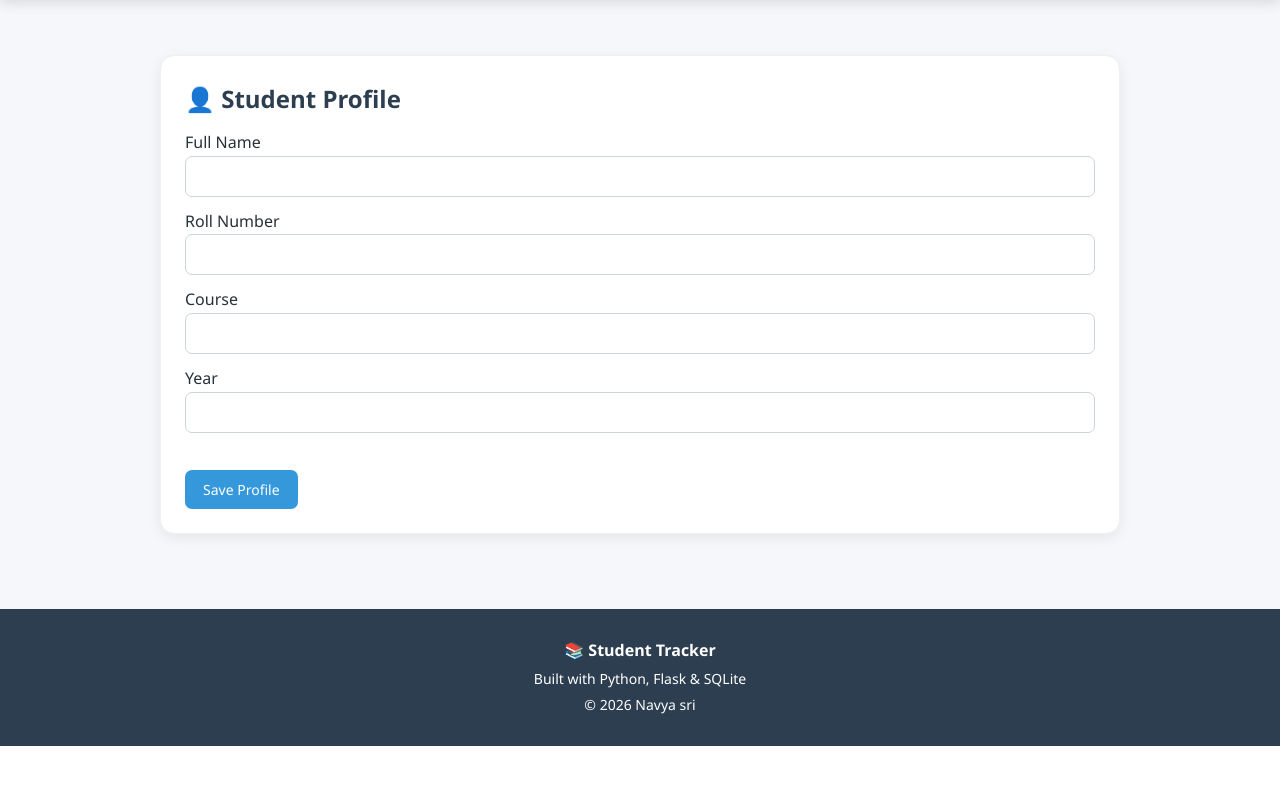
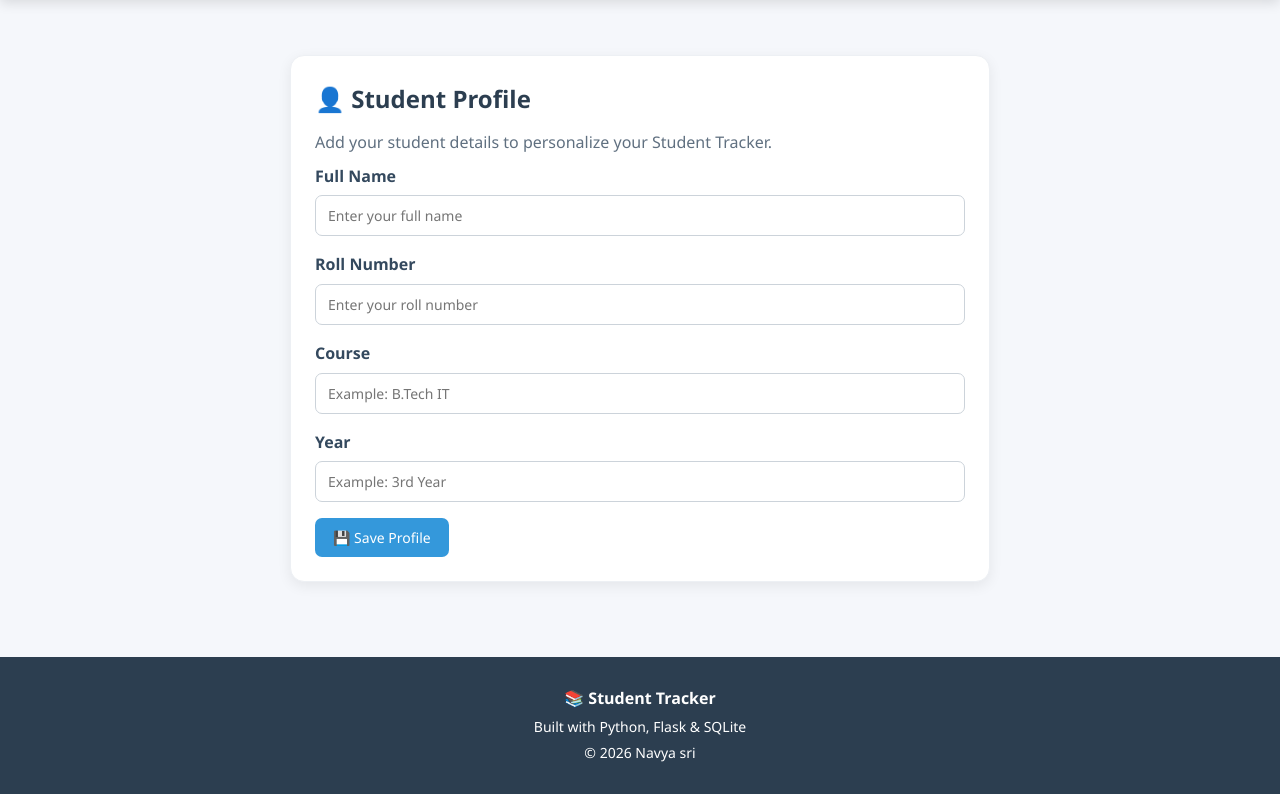
Before and after one commit to 24nn1a1270-source/student-study-health-tracker, a Flask app: page /profile in a window 1280 px wide. Shown: the part 78-872 px from the top of the page. Before the commit the page ends 824 px from the top, so only its background shows below. Run offline with Flask 3, Linux system fonts and the light colour scheme.

Commit message:
Improve student profile page

```diff
--- a/static/style.css
+++ b/static/style.css
@@ -267,3 +267,65 @@ a:hover {
     font-size: 16px;
     font-weight: 600;
 }
+
+/* Profile page */
+.profile-card {
+    max-width: 700px;
+    margin-left: auto;
+    margin-right: auto;
+}
+
+.page-description {
+    color: #607080;
+    margin-bottom: 20px;
+}
+
+.profile-card label {
+    display: block;
+    margin-bottom: 6px;
+    font-weight: 600;
+    color: #34495e;
+}
+
+.profile-card input {
+    margin-bottom: 16px;
+}
+
+.saved-profile {
+    max-width: 700px;
+    margin-left: auto;
+    margin-right: auto;
+}
+
+.profile-details {
+    display: grid;
+    grid-template-columns: repeat(2, 1fr);
+    gap: 15px;
+    margin-top: 15px;
+}
+
+.profile-detail {
+    background: #f8fafc;
+    border: 1px solid #e6ebf0;
+    border-radius: 10px;
+    padding: 15px;
+}
+
+.profile-detail span {
+    display: block;
+    font-size: 13px;
+    color: #607080;
+    margin-bottom: 5px;
+}
+
+.profile-detail strong {
+    display: block;
+    color: #2c3e50;
+}
+
+/* Mobile profile layout */
+@media (max-width: 600px) {
+    .profile-details {
+        grid-template-columns: 1fr;
+    }
+}
--- a/templates/profile.html
+++ b/templates/profile.html
@@ -1,33 +1,100 @@
 {% extends "base.html" %}
 
 {% block content %}
-    <div class="card">
+
+<div class="card profile-card">
+
     <h2>👤 Student Profile</h2>
+
+    <p class="page-description">
+        Add your student details to personalize your Student Tracker.
+    </p>
+
     <form method="POST">
-            <label>Full Name</label>
-            <input type="text" name="name" value="{{ profile['name'] if profile else '' }}" required>
 
-            <label>Roll Number</label>
-            <input type="text" name="roll_number" value="{{ profile['roll_number'] if profile else '' }}" required>
+        <label for="name">Full Name</label>
+        <input
+            type="text"
+            id="name"
+            name="name"
+            value="{{ profile['name'] if profile else '' }}"
+            placeholder="Enter your full name"
+            required
+        >
 
-            <label>Course</label>
-            <input type="text" name="course" value="{{ profile['course'] if profile else '' }}" required>
+        <label for="roll_number">Roll Number</label>
+        <input
+            type="text"
+            id="roll_number"
+            name="roll_number"
+            value="{{ profile['roll_number'] if profile else '' }}"
+            placeholder="Enter your roll number"
+            required
+        >
 
-            <label>Year</label>
-            <input type="text" name="year" value="{{ profile['year'] if profile else '' }}" required>
+        <label for="course">Course</label>
+        <input
+            type="text"
+            id="course"
+            name="course"
+            value="{{ profile['course'] if profile else '' }}"
+            placeholder="Example: B.Tech IT"
+            required
+        >
 
-            <br><br>
-            <button type="submit" class="btn">Save Profile</button>
+        <label for="year">Year</label>
+        <input
+            type="text"
+            id="year"
+            name="year"
+            value="{{ profile['year'] if profile else '' }}"
+            placeholder="Example: 3rd Year"
+            required
+        >
+
+        <br>
+
+        <button type="submit" class="btn">
+            💾 Save Profile
+        </button>
+
     </form>
+
 </div>
 
+
 {% if profile %}
-    <div class="card">
+
+<div class="card saved-profile">
+
     <h2>✅ Saved Profile</h2>
-        <p><strong>Name:</strong> {{ profile['name'] }}</p>
-        <p><strong>Roll Number:</strong> {{ profile['roll_number'] }}</p>
-        <p><strong>Course:</strong> {{ profile['course'] }}</p>
-        <p><strong>Year:</strong> {{ profile['year'] }}</p>
+
+    <div class="profile-details">
+
+        <div class="profile-detail">
+            <span>👤 Name</span>
+            <strong>{{ profile['name'] }}</strong>
         </div>
+
+        <div class="profile-detail">
+            <span>🎓 Roll Number</span>
+            <strong>{{ profile['roll_number'] }}</strong>
+        </div>
+
+        <div class="profile-detail">
+            <span>📚 Course</span>
+            <strong>{{ profile['course'] }}</strong>
+        </div>
+
+        <div class="profile-detail">
+            <span>📅 Year</span>
+            <strong>{{ profile['year'] }}</strong>
+        </div>
+
+    </div>
+
+</div>
+
 {% endif %}
+
 {% endblock %}
```
Lines whose indentation alone changed are shown as unchanged.
